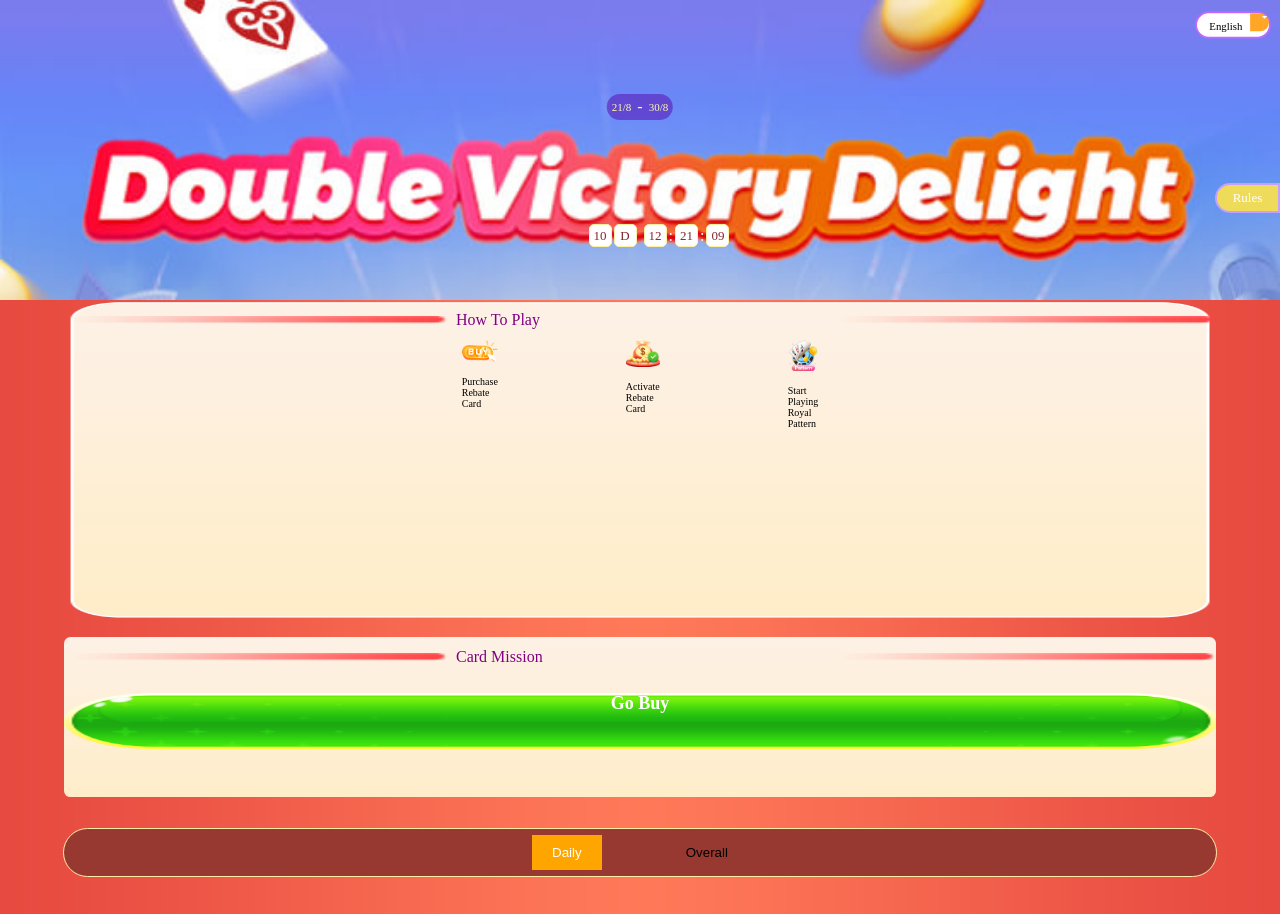
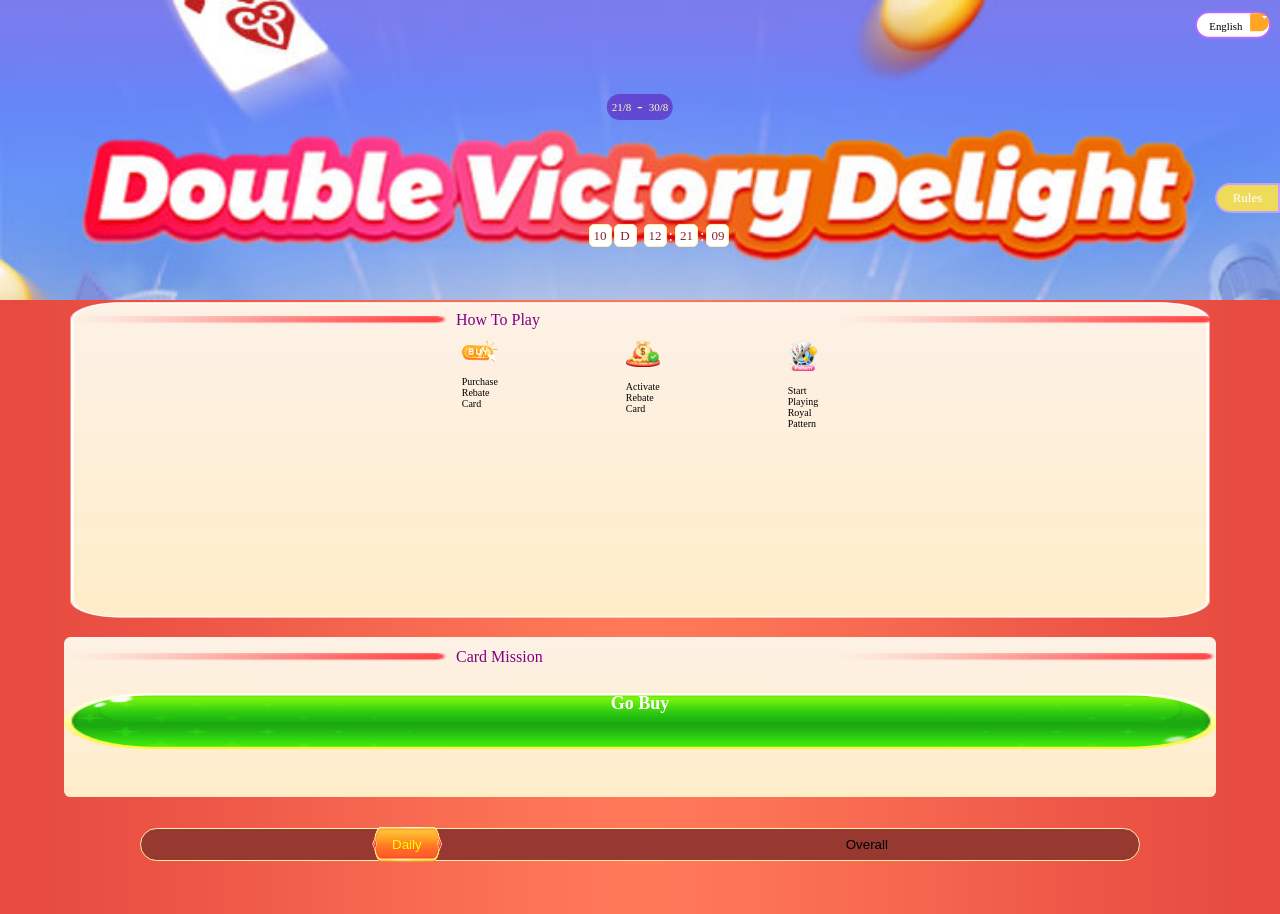
Before and after one commit to khankadir193/doubleVictoryDelight2k24, a Vue app: page / in a window 1280 px wide. Shown: the top 914 px of the page. Built offline with nearby package versions, Linux system fonts and the light colour scheme.

Commit message:
button size and images has been fixed

```diff
--- a/src/components/TabsComp.vue
+++ b/src/components/TabsComp.vue
@@ -30,17 +30,17 @@
 
 <style>
 .tabs {
-    gap: 5vw;
+    gap: 30vw;
     justify-content: center;
     display: flex;
     align-items: center;
     justify-content: center;
-    height: 2.93333rem;
+    height: 1.93333rem;
     border-radius: 2rem;
     text-align: center;
     background: #973930;
     border: .02667rem solid #ffeea8;
-    width: 90%;
+    width: 78%;
     margin: 3rem auto;
 }
 
@@ -53,9 +53,13 @@
 }
 
 button.active {
-    background-color: orange;
-    color: white;
-
+    /* background-color: orange; */
+    color: yellow;
+    background: url('../assets/images/leaderboard_select.png');
+    background-size: 100% 100%;
+    background-repeat: no-repeat;
+    background-position: center;
+    /* height: 3vh; */
 }
 
 .tab-content {
```
